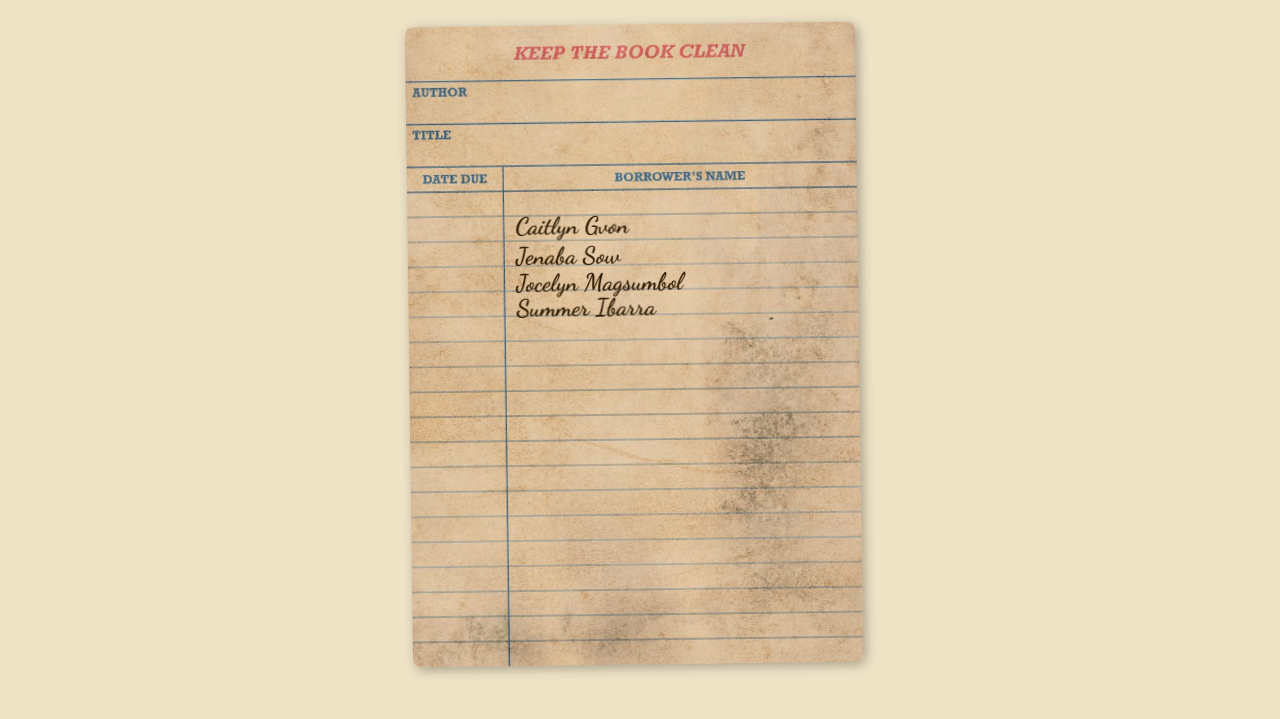
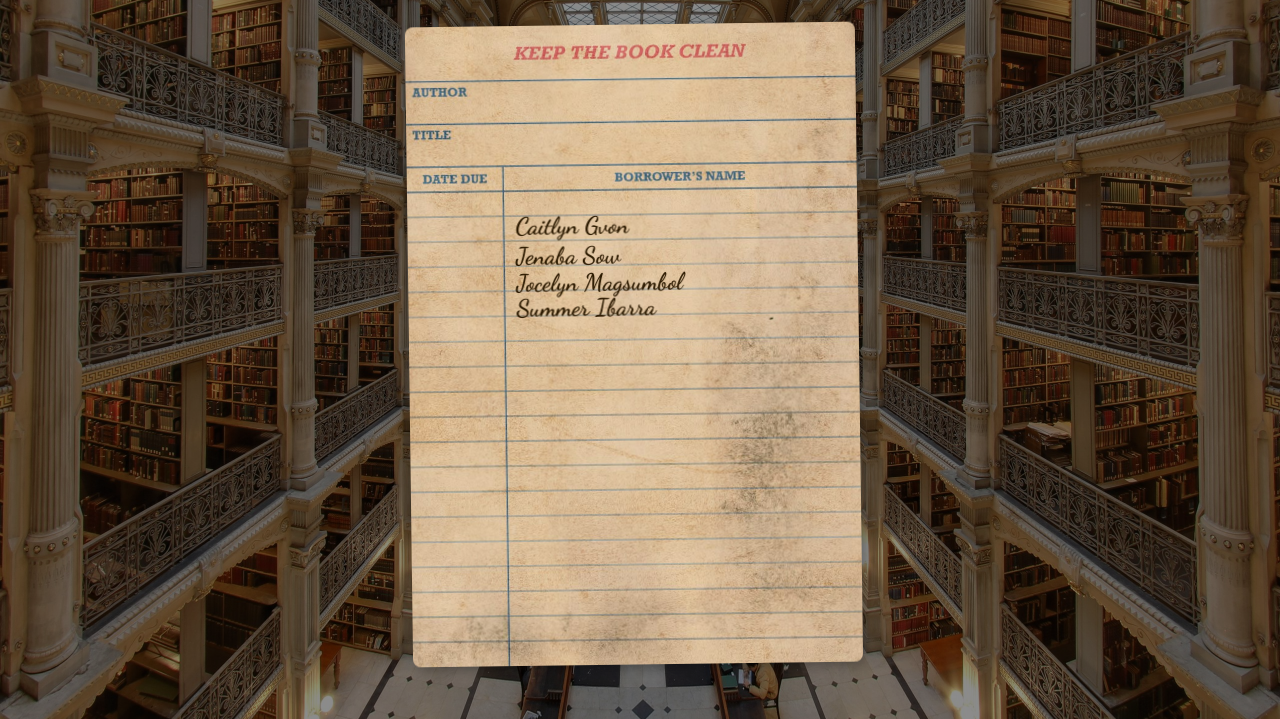
Before and after one commit to jmagsumbol22/270GroupProject, a plain HTML site: page index.html in a window 1280 px wide. Shown: the part 228-947 px from the top of the page. Drawn offline with Linux system fonts and the light colour scheme.

Commit message:
Add files via upload

```diff
--- a/style.css
+++ b/style.css
@@ -1,10 +1,16 @@
 /* General page styling */
 body {
-    margin: 0;
-    font-family: 'Georgia', serif;
-  background-color: #efe3c6;
-    text-align: center;
-    color: #333;
+  margin: 0;
+  font-family: 'Georgia', serif;
+  text-align: center;
+  color: #fff;
+
+  background-image:
+    linear-gradient(rgba(0,0,0,0.45), rgba(0,0,0,0.45)),
+    url("library.jpg");
+  background-size: cover;
+  background-position: center;
+  background-attachment: fixed;
 }
 
 /* Header styling */
```
Also changed, not shown: Library.jpg (added).
